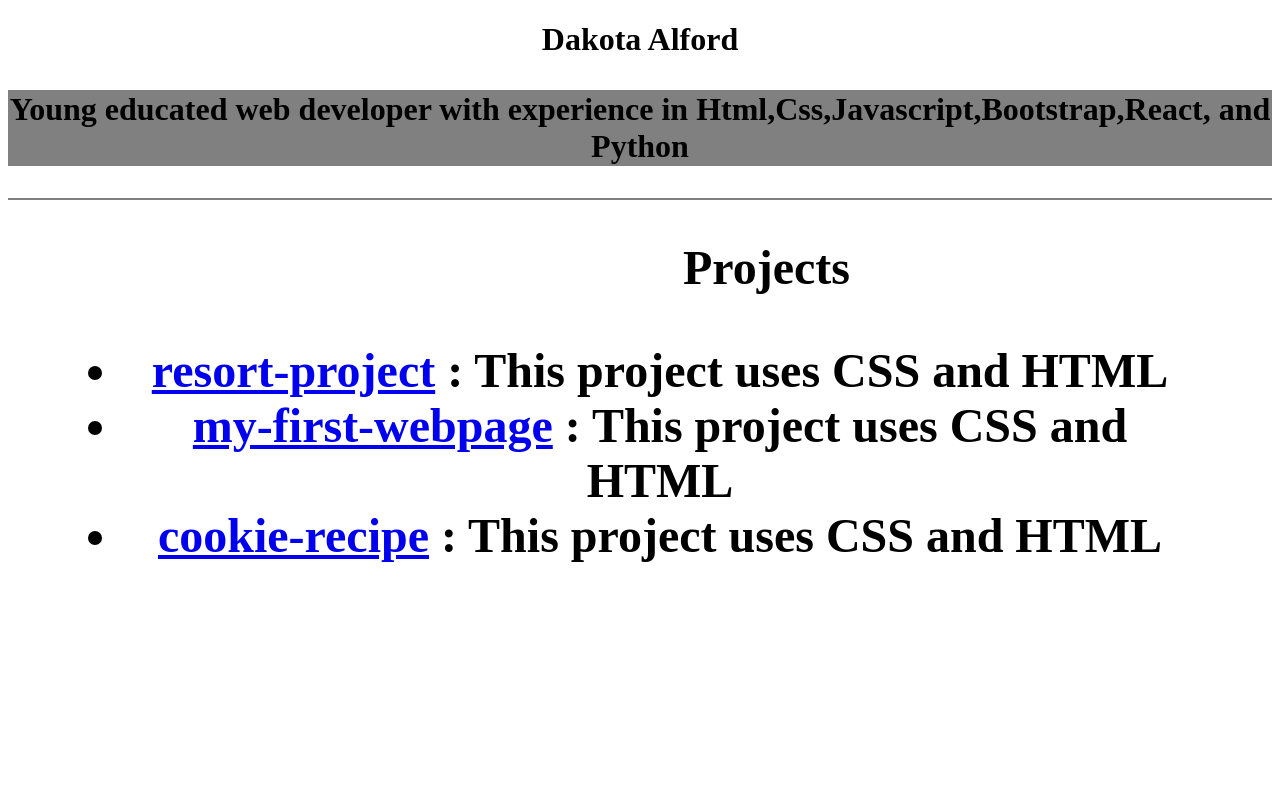
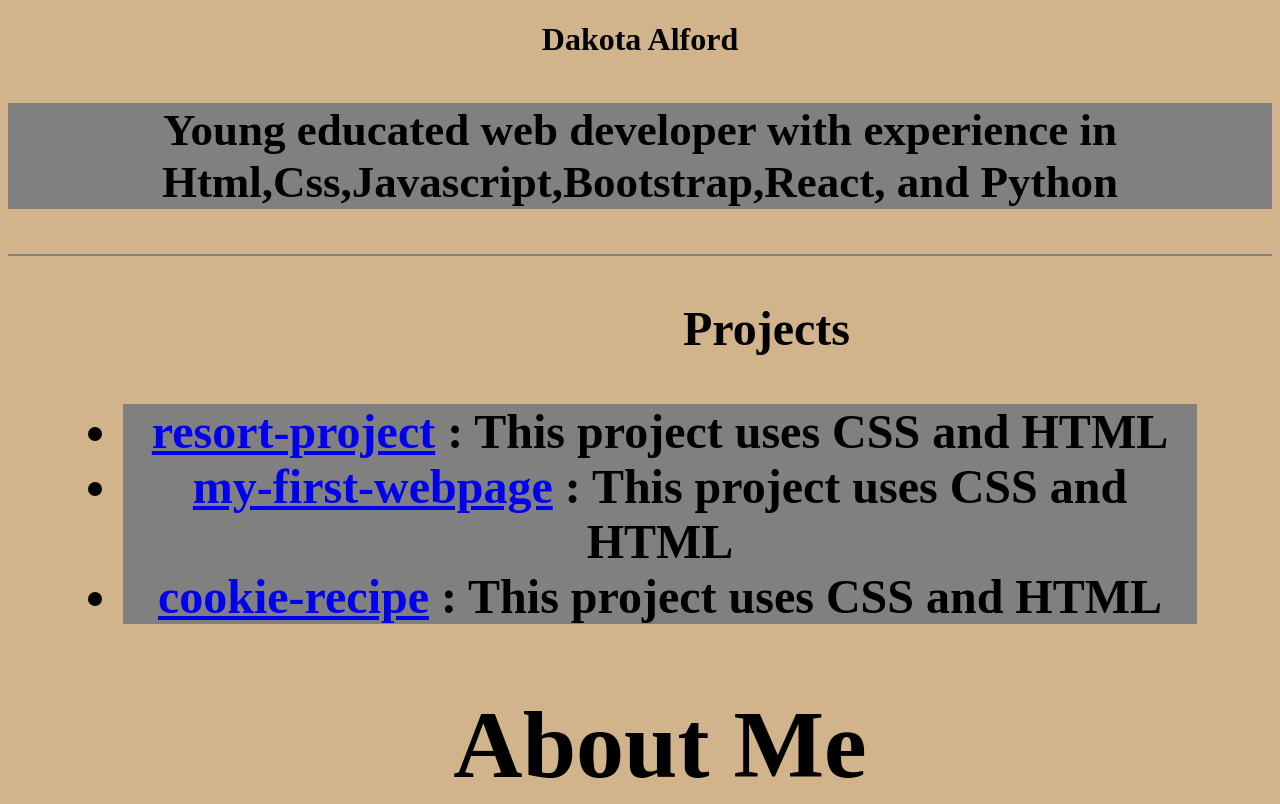
Before and after one commit to KAIROS-x/Porfolio, a plain HTML site: page index.html in a window 1280 px wide. Shown: the top 804 px of the page. Drawn offline with Linux system fonts and the light colour scheme.

Commit message:
it will be a diaster

```diff
--- a/css/styles.css
+++ b/css/styles.css
@@ -3,7 +3,11 @@ p {text-align: center; padding: 1px; padding-left: 1px; padding-right: 1px;   ba
 .img {float:left;}
 .img:hover
 .img {padding-left: 2px;}
-.img {border: grey;}
+.img {border: maroon;}
 .img {width: 20%; height: 100px; }
 .fox {margin-left: auto; margin-right: auto; width: 85%; te}
 h2 .golf {float: left;}
+p {font-size: 45px;}
+li {background-color: grey}
+body {background-color: tan}
+li:hover
--- a/index.html
+++ b/index.html
@@ -19,3 +19,6 @@
         <li><a href="https://github.com/SLYKOOP?tab=repositories">my-first-webpage</a> : This project uses CSS and HTML
         </li>
         <li><a href="https://github.com/SLYKOOP?tab=repositories">cookie-recipe</a> : This project uses CSS and HTML
+        </li>
+      <h1>About Me<h1>
+        <p>From Newport Beach Ca, moved here last year from England where i was working in the Air Force as an IT hardware speacialist/network maintenance. I moved here to go to school for aviation which I was enrolled in at PCC but because of VA complications I switched to Architechture, which I enjoyed but not on a professional level. After that i was kind of lost in the wind so i decieded to get back to my roots <em>(IT and Networks)</em> but the more research I did in the tech world i found programming to be an attractive option. I choose this school specifically because you guys have internships included in the course, which is very important for me.
```
Lines whose indentation alone changed are shown as unchanged.
